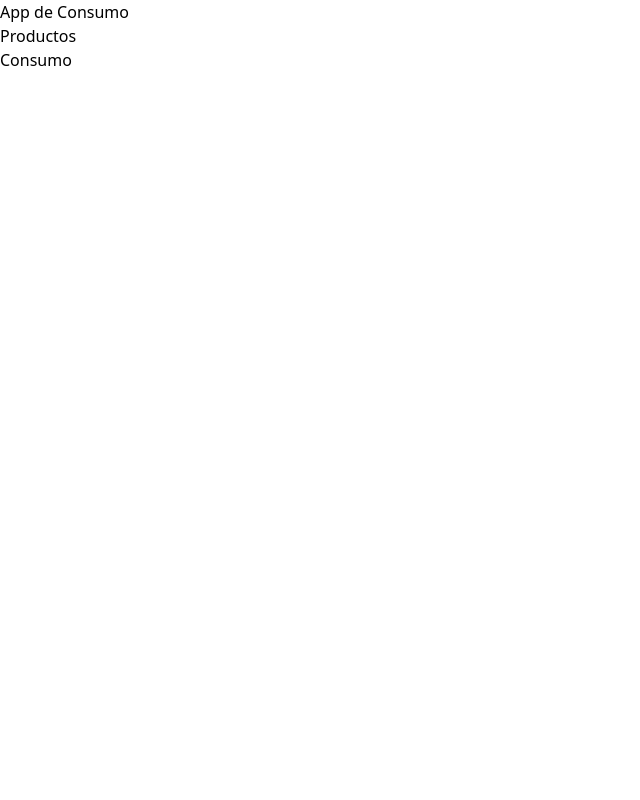
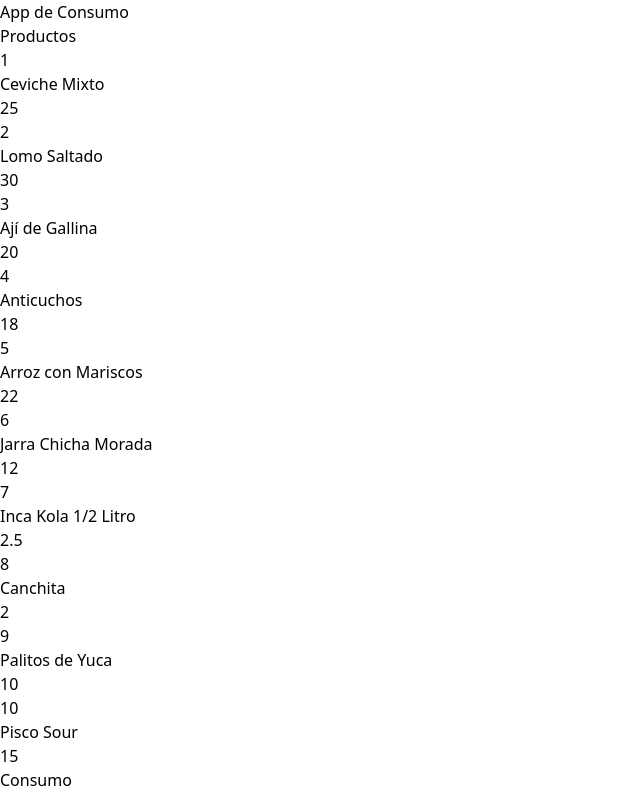
Before and after one commit to hectorfd/app-consumo, a React (Vite) app: page / in a window 1280 px wide. Shown: the whole page, without its empty margins (0-640 px from the left). Built offline with nearby package versions, Linux system fonts and the light colour scheme.

Commit message:
listar db listo

```diff
--- a/src/App.tsx
+++ b/src/App.tsx
@@ -1,4 +1,5 @@
-
+import Productos from "./components/Productos"
+import { productos } from "./data/db"
 function App() {
   return (
     <>
@@ -8,6 +9,15 @@
       <main className="max-w-5xl mx-auto py-4 grid md:grid-cols-2">
         <div>
           <h2 className="font-bold text-2xl">Productos</h2>
+          <div>
+
+            {
+              //* funcion implicita que recibe un arreglo de objetos y los mapea
+              productos.map(item=>(
+                  <Productos key={item.id} item = {item}/>
+              ))
+            }
+          </div>
         </div>
         <div>
           <h2 className="font-bold text-2xl">Consumo</h2>
--- /dev/null
+++ b/src/components/Productos.tsx
@@ -0,0 +1,19 @@
+import type { dbProdutos } from "../types"
+
+type ProdutosProps = {
+    item: dbProdutos,
+}
+
+
+const Productos = ({item}:ProdutosProps) => {
+
+    return (
+        <div>
+            <h1>{item.id}</h1>
+            <h1>{item.nombre}</h1>
+            <h2>{item.precio}</h2>
+        </div>
+    )
+}
+
+export default Productos
```
